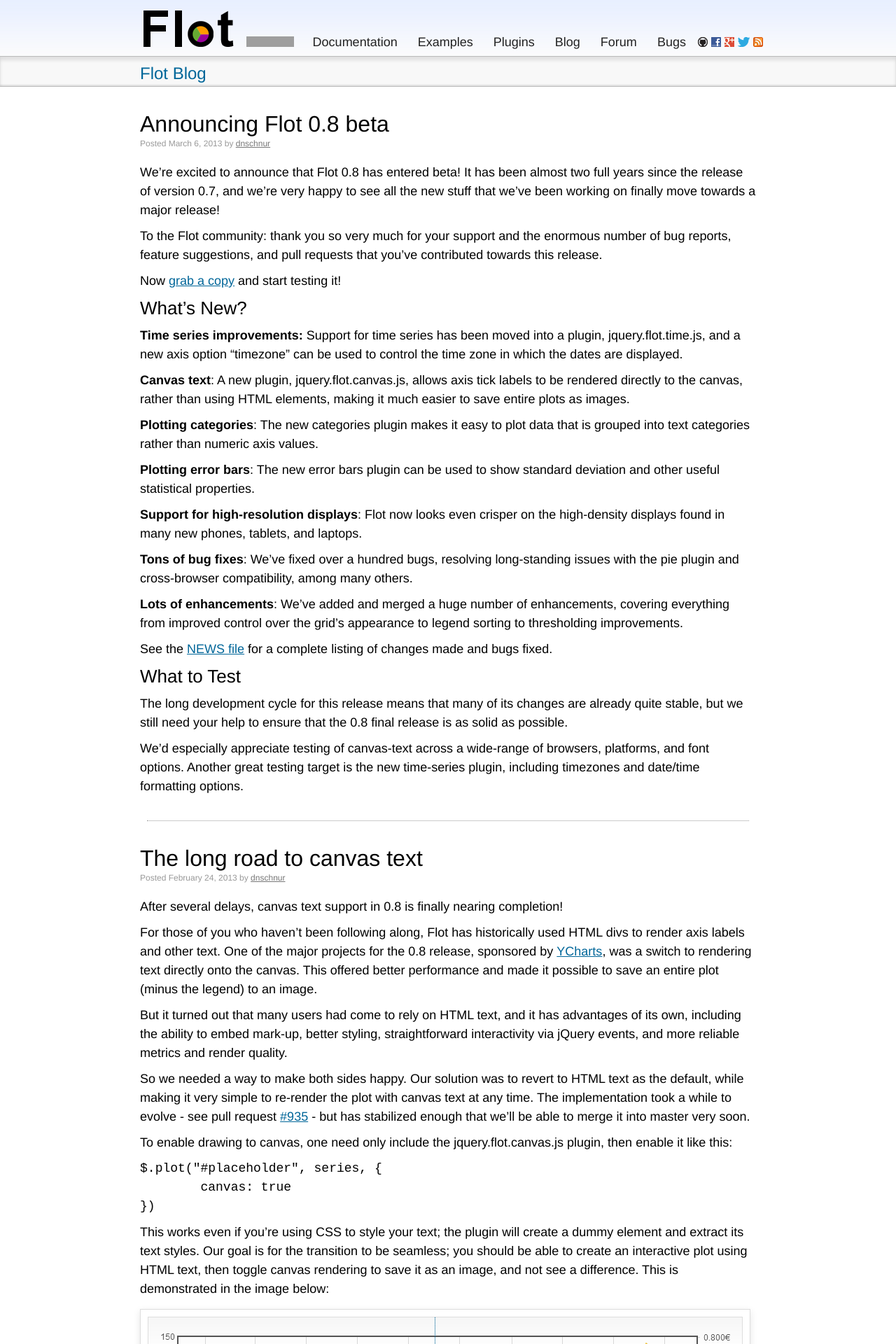
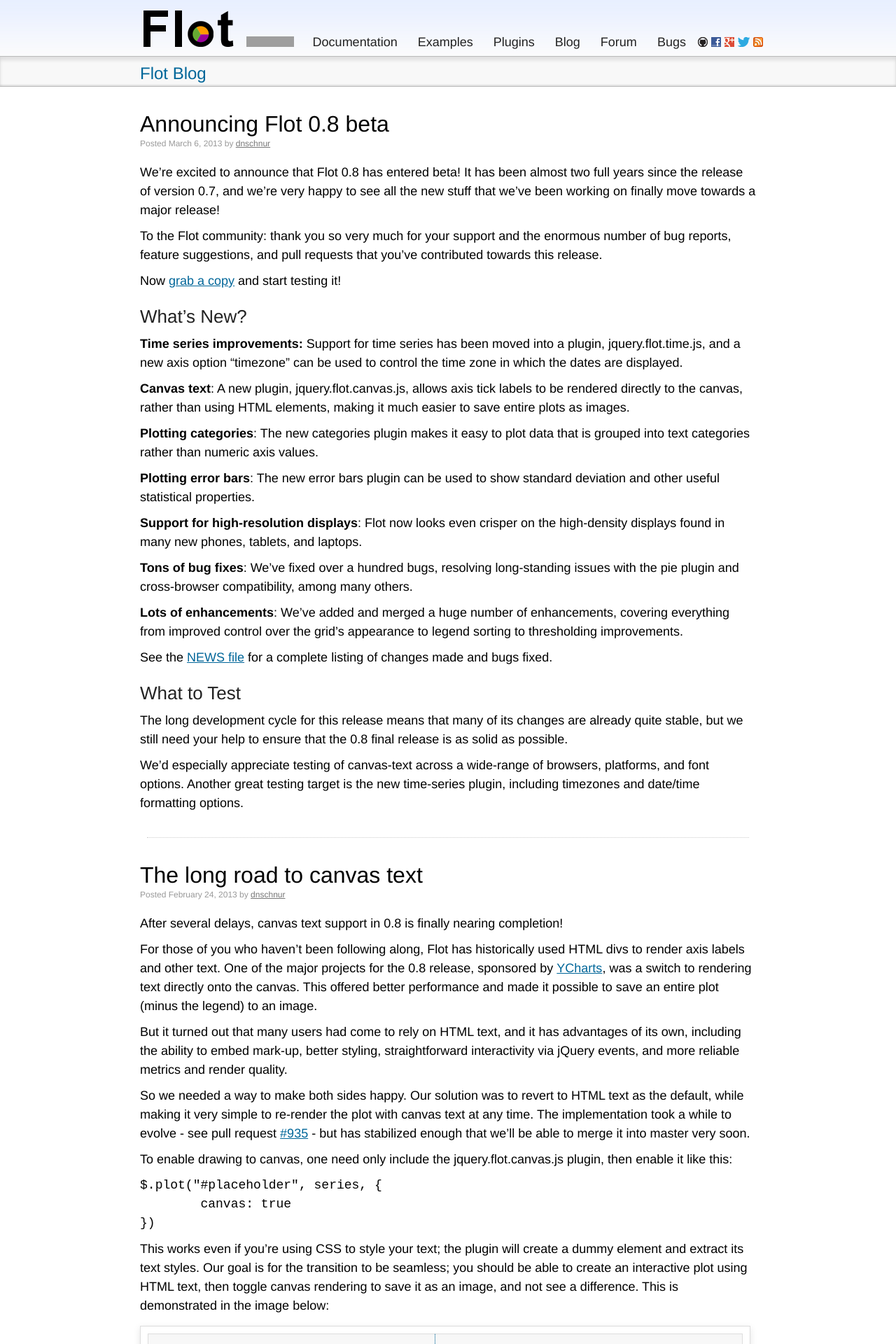
Before and after one commit to flot/flot.github.com, a Jekyll site: the page built from blog/index.html, in a window 1280 px wide. Shown: the top 1920 px of the page at 70% size. Built offline with Jekyll 4.4.1, drawn with Linux system fonts in a browser that asks for light colours; Markdown is read by kramdown in place of the engine named in the settings; grey boxes are pictures that could not be loaded.

Commit message:
Tweak subhead spacing and other styles.

```diff
--- a/css/flot.css
+++ b/css/flot.css
@@ -225,8 +225,9 @@
 }
 
 h3 {
-	margin-top: 10px;
+	margin-top: 22px;
 	font: normal 26px "omnes-pro", Helvetica, Arial, sans-serif;
+	color: #222;
 }
 
 p, div.highlight {
@@ -241,7 +242,7 @@
 }
 
 hr.blog {
-	border: 0 dotted #999;
+	border: 0 dotted #ccc;
 	border-top-width: 1px;
 	margin: 35px 10px;
 }
```
